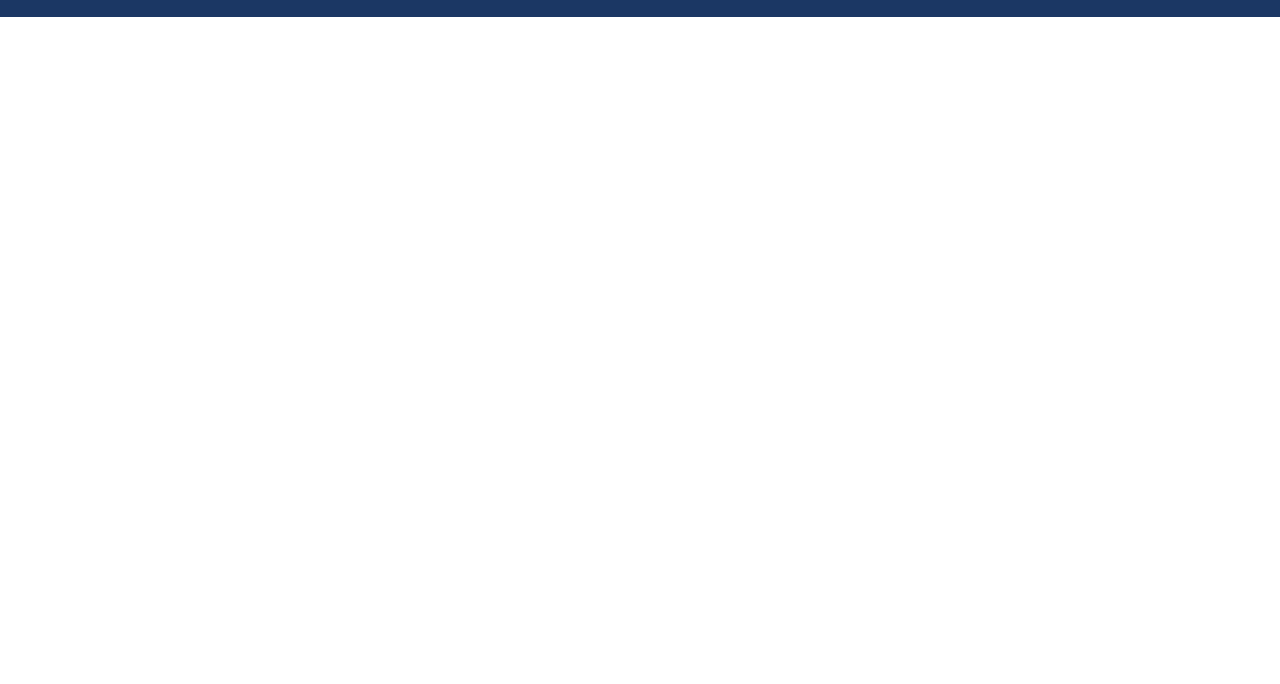
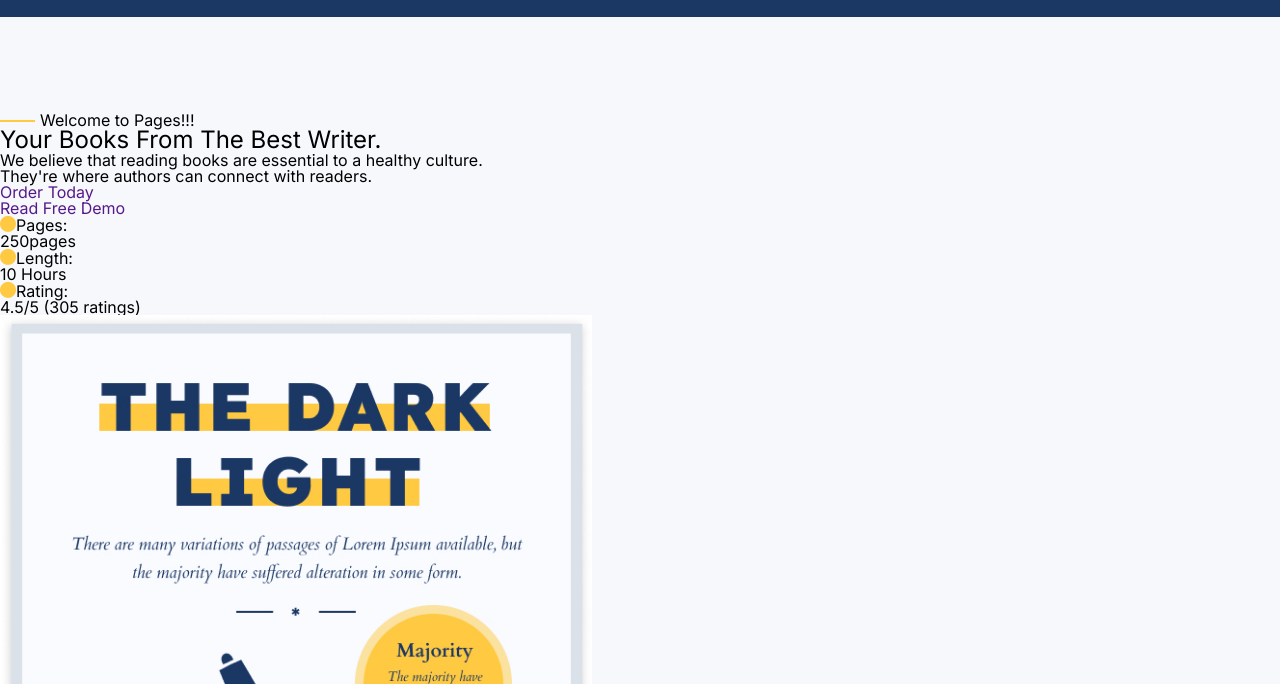
Before and after one commit to fojogrimmo/Pages, a plain HTML site: page index.html in a window 1280 px wide. Shown: the part 97-781 px from the top of the page. Drawn offline with Linux system fonts and the light colour scheme; files whose address does not match are found by name.

Commit message:
Start work on main-header section

```diff
--- a/css/style.css
+++ b/css/style.css
@@ -256,6 +256,31 @@ body {
 .button__yellow {
   background-color: #ffca42;
 }
+
+/*---MAIN BLOCK---*/
+.main-header {
+  background-color: #f6f8fc;
+  padding: 209px 0px 100px 0px;
+}
+
+.main-header__image img {
+  width: 592px;
+  height: 800px;
+}
+.text-block__note {
+  padding-left: 40px;
+  position: relative;
+}
+.text-block__note:before {
+  display: block;
+  content: " ";
+  background: #ffca42;
+  width: 35px;
+  height: 2px;
+  top: 50%;
+  left: 0;
+  position: absolute;
+}
 /*---PC---*/
 @media screen and (max-width: 1230px) {
   [class*="__container"] {
--- a/index.html
+++ b/index.html
@@ -13,6 +13,7 @@
       href="https://fonts.googleapis.com/css?family=Cardo:regular"
       rel="stylesheet"
     />
+    <link rel="stylesheet" href="css/icon-font.css" />
     <link rel="stylesheet" href="css/style.css" />
     <script defer src="js/main.js"></script>
   </head>
@@ -65,7 +66,51 @@
           </div>
         </div>
       </header>
-      <main class="main">Main content</main>
+      <main class="main">
+        <section class="main-header">
+          <div class="main-header__container">
+            <div class="main-header__content">
+              <div class="text-block">
+                <div class="text-block__note">Welcome to Pages!!!</div>
+                <h1 class="text-block__title">
+                  Your Books From The Best Writer.
+                </h1>
+                <div class="text-block__text">
+                  We believe that reading books are essential to a healthy
+                  culture.<br />
+                  They're where authors can connect with readers.
+                </div>
+              </div>
+              <div class="main-header__buttons">
+                <div class="main-header__order-button">
+                  <a href="" class="order-button">Order Today</a>
+                </div>
+                <div class="main-header__demo-button">
+                  <a href="" class="demo-button">Read Free Demo</a>
+                </div>
+              </div>
+
+              <div class="header__book-features">
+                <div class="book-features-title">
+                  <p class="link icon-circle">Pages:</p>
+                </div>
+                <div class="book-features__subtitle">250pages</div>
+                <div class="book-features-title">
+                  <p class="link icon-circle">Length:</p>
+                </div>
+                <div class="book-features__subtitle">10 Hours</div>
+                <div class="book-features-title">
+                  <p class="link icon-circle">Rating:</p>
+                </div>
+                <div class="book-features__subtitle">4.5/5 (305 ratings)</div>
+              </div>
+            </div>
+            <div class="main-header__image">
+              <img src="img/mainbook-image.jpg" alt="Main book's cover" />
+            </div>
+          </div>
+        </section>
+      </main>
       <footer class="footer">Footer</footer>
     </div>
   </body>
```
